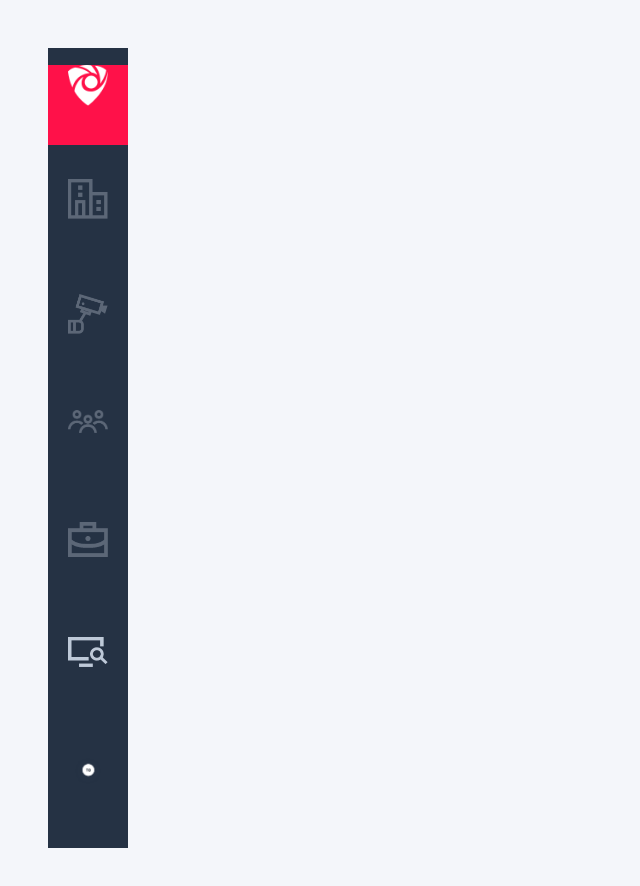
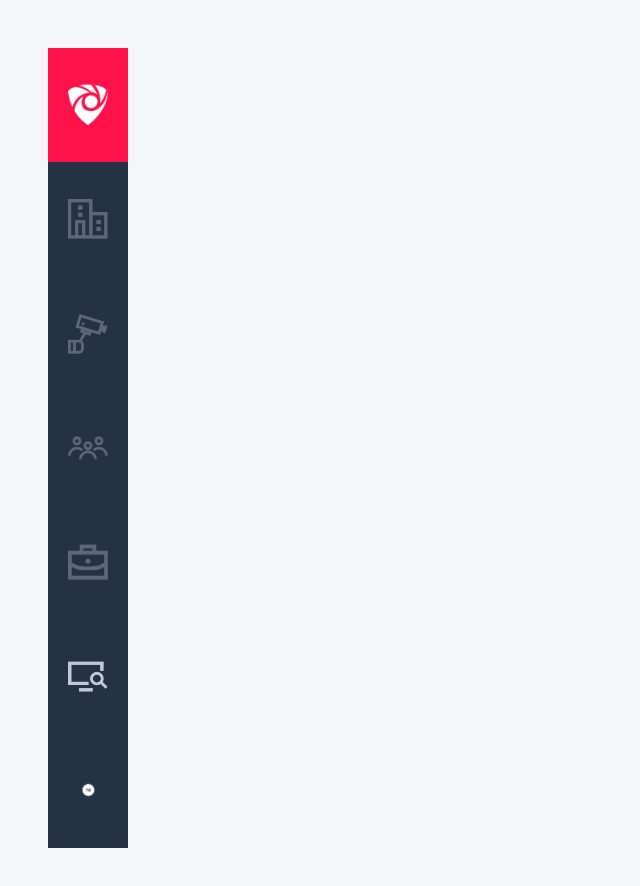
Before and after one commit to yoosufmuneer/sample-app, a React (Create React App) app: page /dashboard in a window 1280 px wide. Shown: the top 886 px of the page, without its empty margins (0-640 px from the left). Built offline with nearby package versions, Linux system fonts and the light colour scheme.

Commit message:
Fixed navbar image positioning

```diff
--- a/src/App.css
+++ b/src/App.css
@@ -15,8 +15,16 @@
 
 .menu_item>img{
   max-width: 50%;
+  position: absolute;
+  top: 50%;
+  bottom: 50%;
+  transform: translate(-50%, -50%);
 }
 
+.menu_item{
+  height: 100%;
+  position: relative;
+}
 .active{
   background-color: #ff1149;
 }
--- a/src/components/NavBar.js
+++ b/src/components/NavBar.js
@@ -9,7 +9,7 @@ import tb_icon from '../assets/Group 565@3x.png';
 
 const NavBar =() =>{
     return(
-    <aside style={{display:"grid", gridTemplateRows:"repeat(7,10%)", minHeight:'100vh', maxWidth:'10vh', textAlign:'center', backgroundColor: "#253244",alignContent:'space-around'}}>
+    <aside style={{display:"grid", gridTemplateRows:"repeat(7,1fr)",alignItems:"center", minHeight:'100vh', maxWidth:'10vh', textAlign:'center', backgroundColor: "#253244",alignContent:'space-around'}}>
         <div className='menu_item active'>
             <img src={dashboard_icon}/>
         </div>
```
